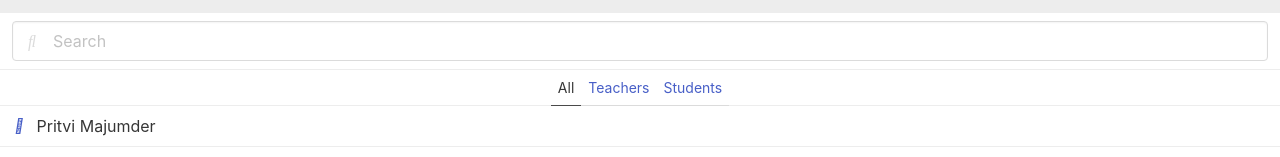
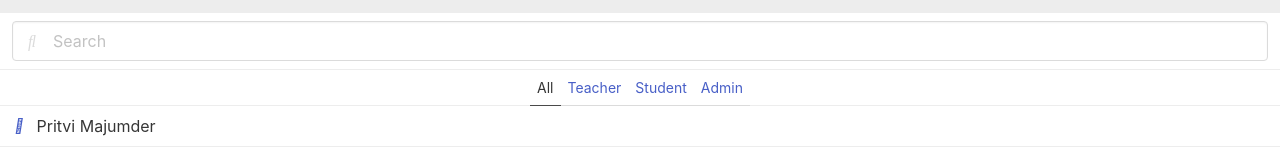
Before and after one commit to Pritam-afk/my-classroom, an Angular app: page /dashboard/1 in a window 1280 px wide. Shown: the part 158-315 px from the top of the page. Built offline with nearby package versions, Linux system fonts and the light colour scheme; sample sign-in values are in the browser's storage.

Commit message:
added search bar functionality

```diff
--- a/src/app/login/user.model.ts
+++ b/src/app/login/user.model.ts
@@ -35,6 +35,10 @@ export class User {
         this._lastName = value;
     }
 
+    get fullName() {
+        return `${this._firstName} ${this._lastName}`;
+    }
+
     get lastName() {
         return this._lastName;
     }
--- a/src/app/signup/signup.component.html
+++ b/src/app/signup/signup.component.html
@@ -1,4 +1,4 @@
-<section class="hero is-fullheight">
+<section class="hero is-fullheight is-link">
     <div class="hero-body">
         <div class="container">
             <form action="" class="box" #form="ngForm" (ngSubmit) = "registerUser()">
--- a/src/app/user-view/user-view.component.html
+++ b/src/app/user-view/user-view.component.html
@@ -4,19 +4,18 @@
     </p>
     <div class="panel-block">
         <p class="control has-icons-left">
-            <input class="input" type="text" placeholder="Search">
+            <input class="input" type="text" placeholder="Search" (input) = "searchUser($event)">
             <span class="icon is-left">
                 <i class="fas fa-search" aria-hidden="true"></i>
             </span>
         </p>
     </div>
-    <p class="panel-tabs">
-        <a class="is-active" (click) = "setView('all')">All</a>
-        <a (click) = "setView('Teacher')">Teachers</a>
-        <a (click) = "setView('Student')">Students</a>
+    <p class="panel-tabs" >
+        <a class="is-active" (click) = "setView(0)">All</a>
+        <a *ngFor="let role of roles" (click)=setView(role.id)>{{role.name}}</a>
     </p>
     <div>
-        <a class="panel-block is-active" *ngFor="let user of users">
+        <a class="panel-block is-active" *ngFor="let user of filteredUsers">
             <span class="panel-icon">
                 <i class="fas fa-book" aria-hidden="true"></i>
             </span>
--- a/src/app/user-view/user-view.component.ts
+++ b/src/app/user-view/user-view.component.ts
@@ -1,5 +1,8 @@
 import { Component, OnInit } from '@angular/core';
+import { Role } from '../login/role.model';
+import { User } from '../login/user.model';
 import { UserService } from "../services/user.service";
+
 
 @Component({
   selector: 'app-user-view',
@@ -7,26 +10,41 @@ import { UserService } from "../services/user.service";
   styleUrls: ['./user-view.component.scss']
 })
 export class UserViewComponent implements OnInit {
-
-  public users = [];
-  public teachers = [];
-  public students = [];
   public showUser: string;
+  public filteredUsers: User[] = [];
+  public roles: Role[] = [];
+  public currentRole: Role;
 
   constructor(
     private userService: UserService,
-  ) { }
+  ) {
+    this.roles = this.userService.roles;
+  }
 
   ngOnInit(): void {
-    this.users = this.userService.users;
-    this.showUser = 'all';
+    this.filteredUsers = this.userService.users;
   }
 
-  public setView(role: string) {
-    if (role == 'all') {
-      this.users = this.userService.users;
+  public setView(roleId: number = 0) {
+    if (roleId == 0) {
+      this.filteredUsers = this.userService.users;
+      this.currentRole = null;
     } else {
-      this.users = this.userService.users.filter(user => user.role.name === role);
+      this.filteredUsers = this.userService.users.filter(user => user.role.id === roleId);
+      this.currentRole = this.roles.find(role => role.id === roleId)
+    }
+  }
+
+  public searchUser(event: Event) {
+    let searchedQuery = (<HTMLInputElement>event.target).value;
+    if(searchedQuery && searchedQuery.trim().length)
+    {
+        this.filteredUsers = this.userService.users.filter((user : User) =>{
+          return (user.fullName.toLowerCase().indexOf(searchedQuery.toLowerCase())>-1 && user.role.id == this.currentRole.id)
+        })
+    }
+    else{
+      this.filteredUsers = this.userService.users.filter(user => this.currentRole.id == user.role.id);
     }
   }
 
```
Also changed, not shown: src/app/services/user.service.ts (+10 -0 lines).
